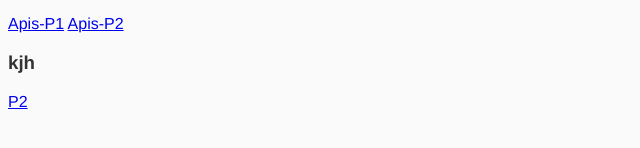
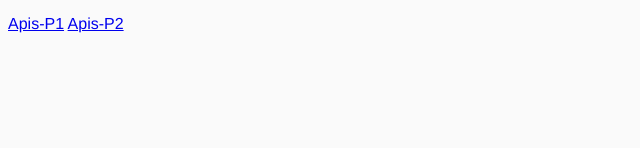
Before and after one commit to XCarloSX123/js-daw2020-practiques-carlosT, a website: page app/index.html in a window 1280 px wide. Shown: the part 570-718 px from the top of the page, 0-640 px from the left. Drawn offline with Linux system fonts and the light colour scheme.

Commit message:
Errores corregidos

```diff
--- a/app/index.html
+++ b/app/index.html
@@ -39,9 +39,6 @@
     <h3>APIS</h3>
     <a href="act-APIS/p1/actividad1.html">Apis-P1</a>
     <a href="act-APIS/p2/actividad2.html">Apis-P2</a>
-
-    <h3>kjh</h3>
-    <a href="apis/practica2.html">P2</a>
     <!-- endbuild -->
   </body>
 </html>
```
